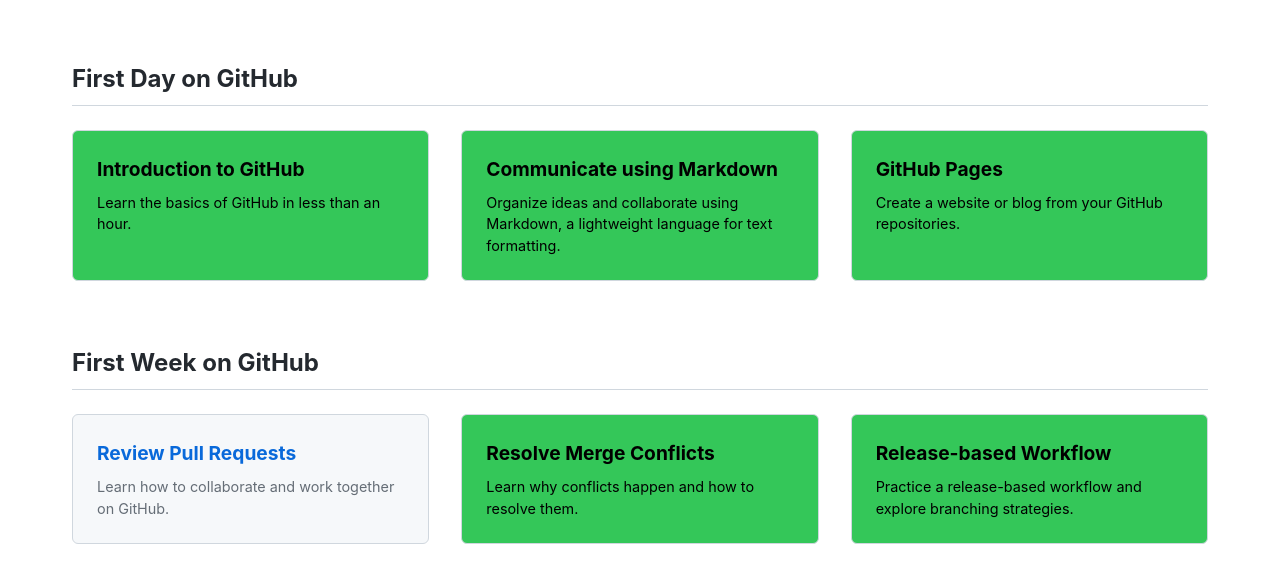
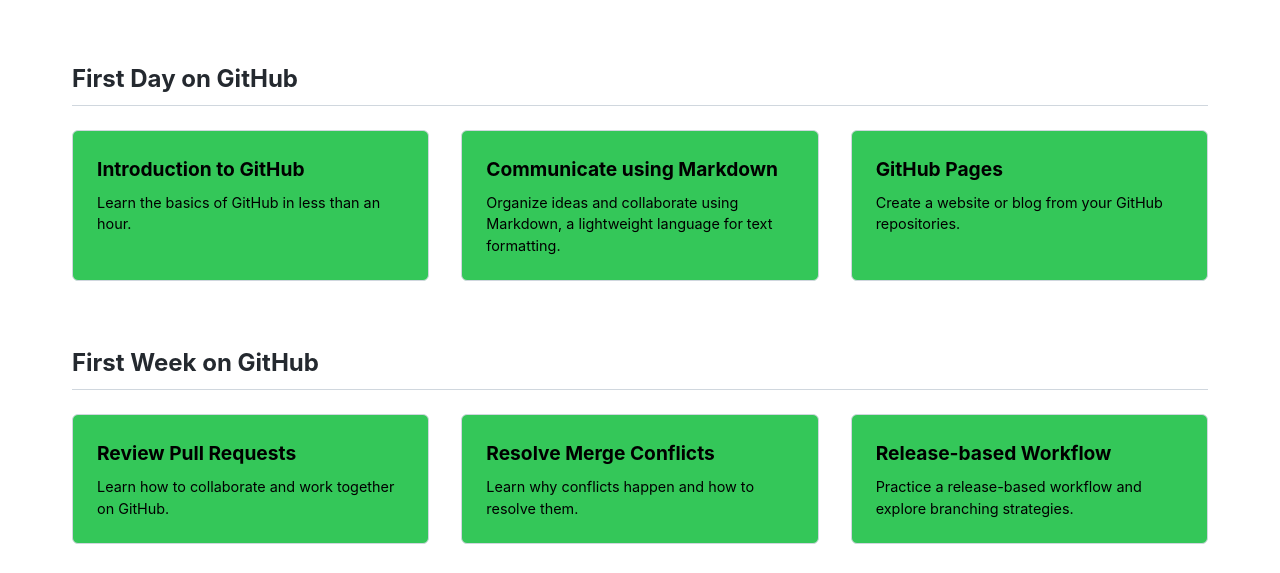
Before and after one commit to kwakhyunjoon/skills-github, a plain HTML site: page index.html in a window 1280 px wide. Shown: the part 152-725 px from the top of the page. Drawn offline with Linux system fonts and the light colour scheme.

Commit message:
Update index.html
complete reivew-pull-request

```diff
--- a/index.html
+++ b/index.html
@@ -176,7 +176,7 @@
         <div class="course-section">
             <h2 class="section-title">First Week on GitHub</h2>
             <div class="courses-grid">
-                <a href="https://github.com/skills/review-pull-requests" class="course-card">
+                <a href="https://github.com/skills/review-pull-requests" class="course-card completed">
                     <h3 class="course-title">Review Pull Requests</h3>
                     <p class="course-description">Learn how to collaborate and work together on GitHub.</p>
                 </a>
```
